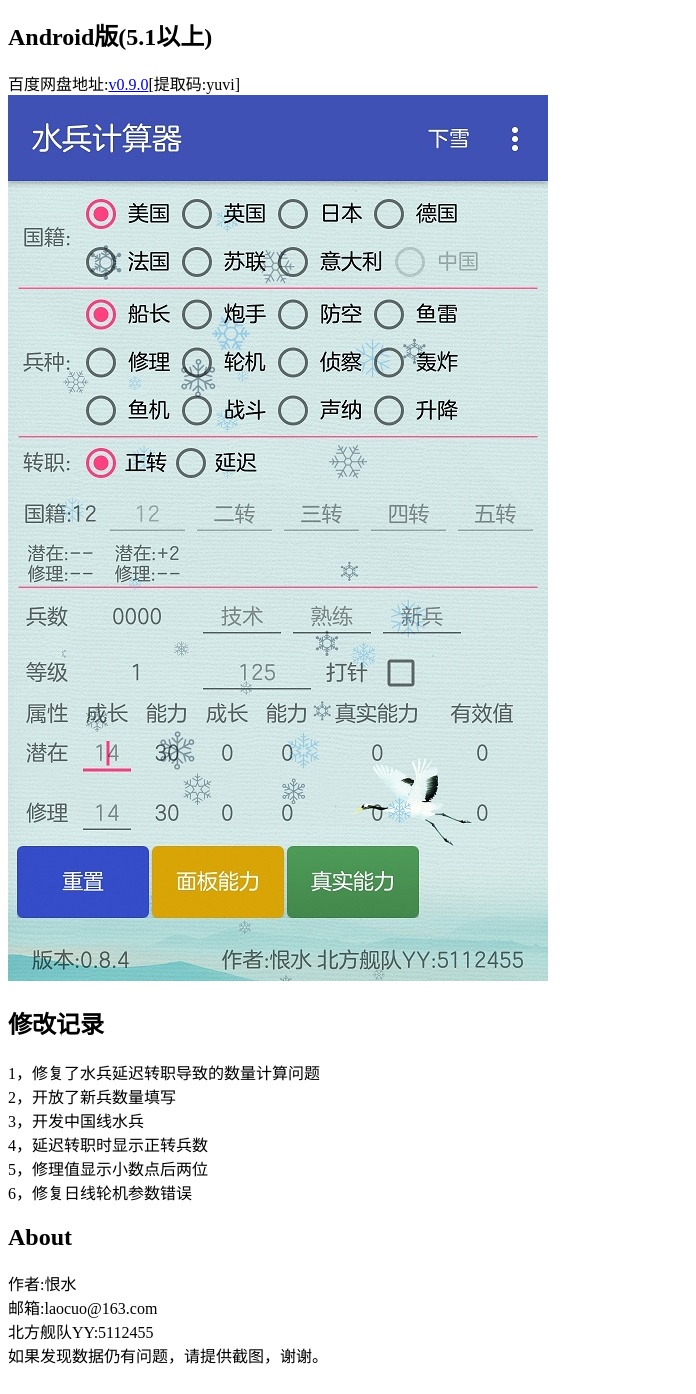
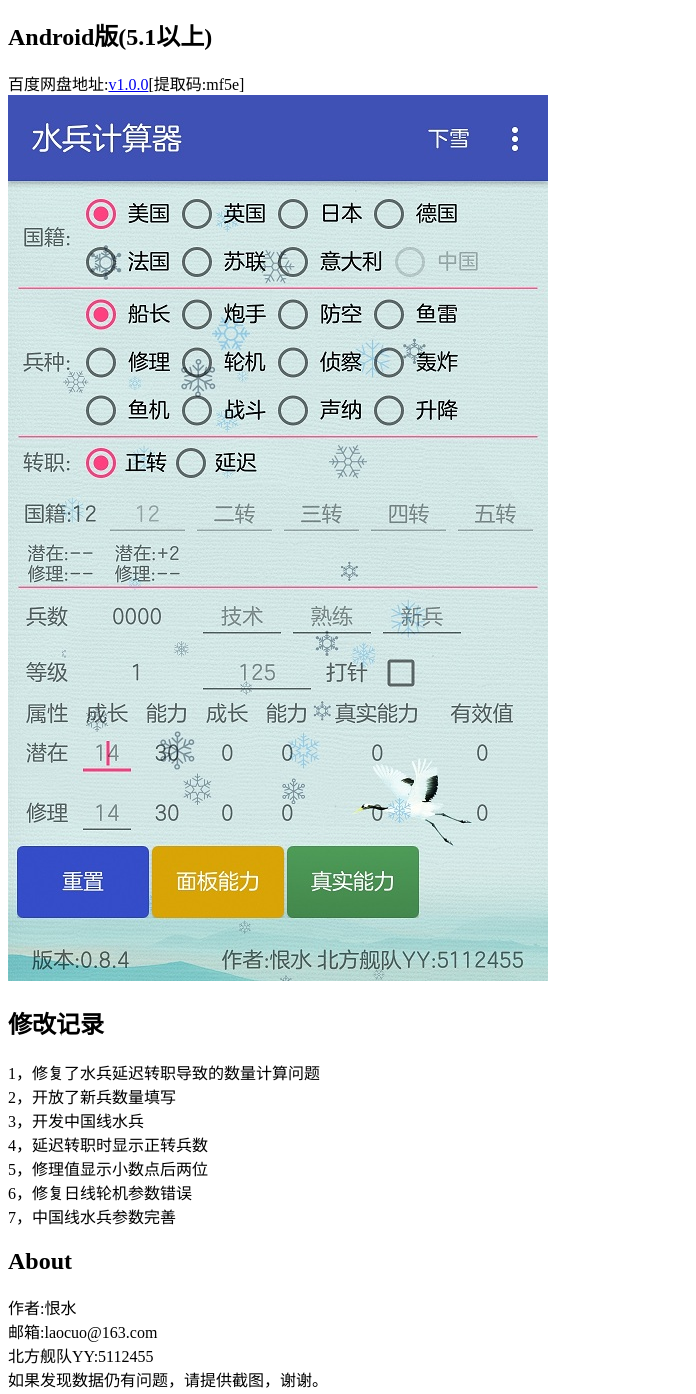
Before and after one commit to laocuo/laocuo.github.io, a plain HTML site: page index.html in a window 1280 px wide. Shown: the part 683-2077 px from the top of the page, without its empty margins (0-696 px from the left). Drawn offline with Linux system fonts and the light colour scheme.

Commit message:
Update index.html

```diff
--- a/index.html
+++ b/index.html
@@ -21,7 +21,7 @@
 
 <h2>Android版(5.1以上)</h2>
 <p>
-百度网盘地址:<a href="https://pan.baidu.com/s/1mPOQZ9IpHfGOpfHlJA9AoA">v0.9.0</a>[提取码:yuvi]<br>
+百度网盘地址:<a href="https://pan.baidu.com/s/1K9Te4mvh4uVBLEQWrVec5A">v1.0.0</a>[提取码:mf5e]<br>
 <img src="images/android-snapshot.png" width="540" height="886" />
 </p>
 
@@ -33,6 +33,7 @@
 4，延迟转职时显示正转兵数<br>
 5，修理值显示小数点后两位<br>
 6，修复日线轮机参数错误<br>
+7，中国线水兵参数完善<br>
 </p>
 
 <h2>About</h2>
```
